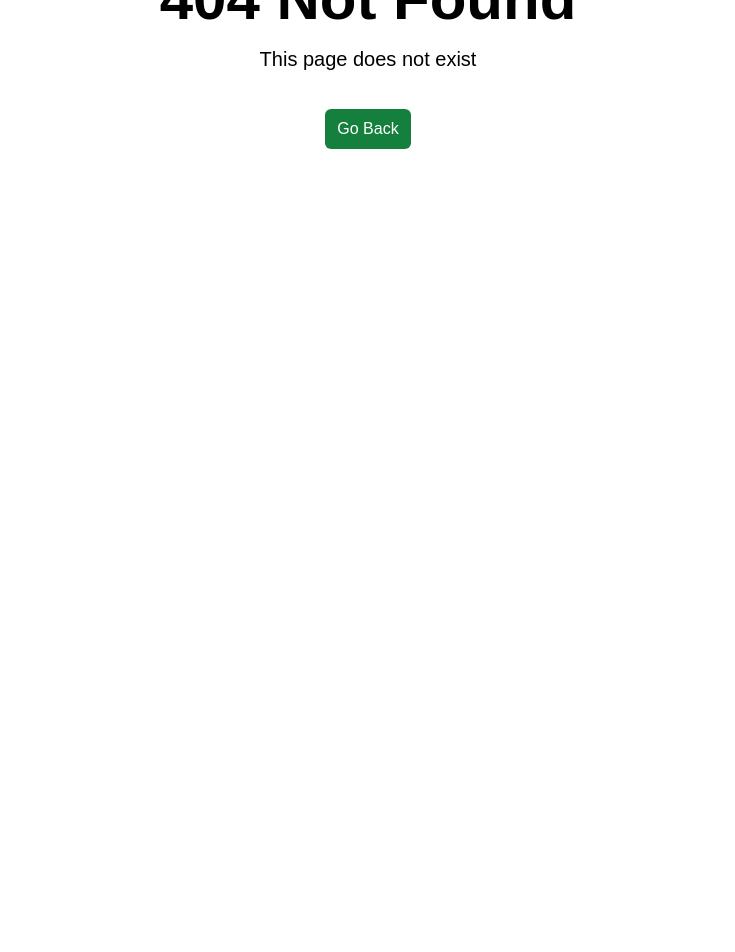
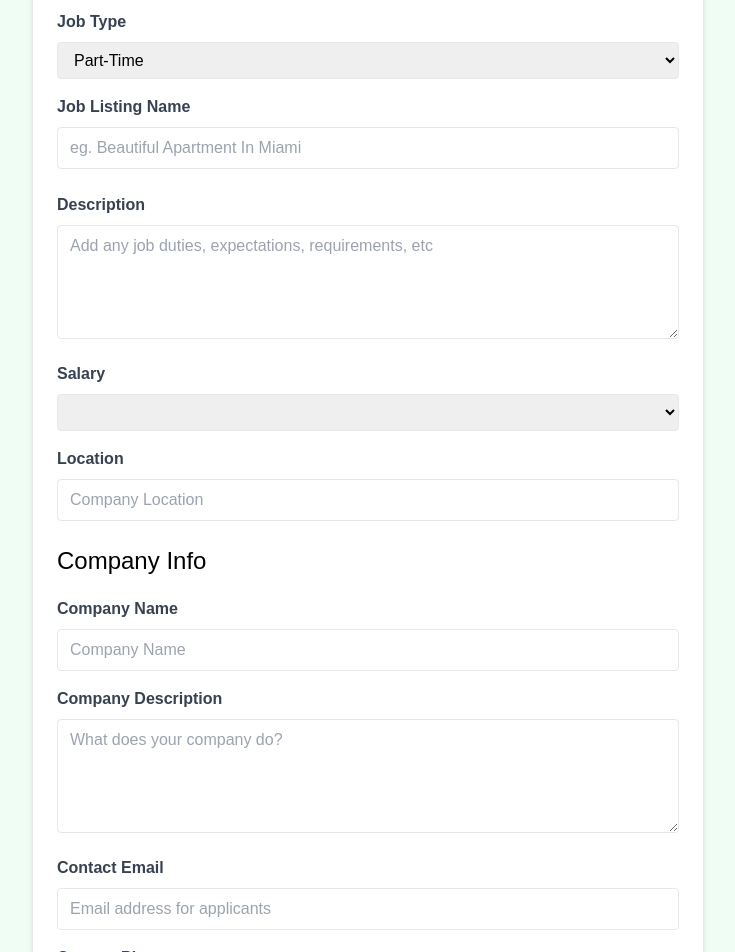
Before and after one commit to ashiqur-russel/Job-Listing, a Vue app in the folder vue-project/: page /job/add in a window 1280 px wide. Before the commit this address had no page. Shown: the part 260-1212 px from the top of the page, without its empty margins (272-1007 px from the left). Before the commit the page ends 800 px from the top, so only its background shows below. Built offline with nearby package versions, Linux system fonts and the light colour scheme.

Commit message:
Add job functionality implement

```diff
--- a/vue-project/src/jobs.json
+++ b/vue-project/src/jobs.json
@@ -83,6 +83,48 @@
         "contactEmail": "contact@ipsumlorem.com",
         "contactPhone": "555-555-5555"
       }
+    },
+    {
+      "id": "da66",
+      "title": "Jolene Willis",
+      "type": "Remote",
+      "location": "Pariatur Ex volupta",
+      "description": "Lorem veritatis sint",
+      "salary": "$80K - $90K",
+      "company": {
+        "name": "Stephenson and Dotson Traders",
+        "description": "Sunt in vel et sunt",
+        "contactEmail": "kagelo@mailinator.com",
+        "contactPhone": "+1 (709) 626-9075"
+      }
+    },
+    {
+      "id": "b328",
+      "title": "Jolene Willis",
+      "type": "Remote",
+      "location": "Pariatur Ex volupta",
+      "description": "Lorem veritatis sint",
+      "salary": "$80K - $90K",
+      "company": {
+        "name": "Stephenson and Dotson Traders",
+        "description": "Sunt in vel et sunt",
+        "contactEmail": "kagelo@mailinator.com",
+        "contactPhone": "+1 (709) 626-9075"
+      }
+    },
+    {
+      "id": "5d29",
+      "title": "Graham Ellison",
+      "type": "Part-Time",
+      "location": "Et dolores tempora t",
+      "description": "Neque cupidatat non ",
+      "salary": "$150K - $175K",
+      "company": {
+        "name": "Stafford Horn Trading",
+        "description": "Voluptatem Sed aut ",
+        "contactEmail": "gefiki@mailinator.com",
+        "contactPhone": "+1 (772) 851-7424"
+      }
     }
   ]
 }
--- a/vue-project/src/router/index.js
+++ b/vue-project/src/router/index.js
@@ -1,6 +1,8 @@
+import AddJob from "@/views/AddJob.vue";
 import Home from "@/views/Home.vue";
 import Job from "@/views/Job.vue";
 import Jobs from "@/views/Jobs.vue";
+
 import NotFound from "@/views/NotFound.vue";
 
 import { createRouter, createWebHistory } from "vue-router";
@@ -24,6 +26,11 @@
       component: Job,
     },
     {
+      path: "/job/add",
+      name: "add-job",
+      component: AddJob,
+    },
+    {
       path: "/:catchAll(.*)",
       name: "not-found",
       component: NotFound,
--- /dev/null
+++ b/vue-project/src/views/AddJob.vue
@@ -0,0 +1,212 @@
+<script setup>
+import router from "@/router";
+import axios from "axios";
+import { reactive } from "vue";
+
+const form = reactive({
+  type: "Part-Time",
+  title: "",
+  description: "",
+  salary: "",
+  location: "",
+  company: {
+    name: "",
+    description: "",
+    contactEmail: "",
+    contactPhone: "",
+  },
+});
+
+const handleSubmit = async () => {
+  const newJob = {
+    title: form.title,
+    type: form.type,
+    location: form.location,
+    description: form.description,
+    salary: form.salary,
+    company: {
+      name: form.company.name,
+      description: form.company.description,
+      contactEmail: form.company.contactEmail,
+      contactPhone: form.company.contactPhone,
+    },
+  };
+
+  try {
+    const response = await axios.post("/api/jobs", newJob);
+    router.push(`/jobs/${response.data.id}`);
+  } catch (error) {
+    console.error("Error fetching job", error);
+  }
+};
+</script>
+<template>
+  <section class="bg-green-50">
+    <div class="container m-auto max-w-2xl py-24">
+      <div
+        class="bg-white px-6 py-8 mb-4 shadow-md rounded-md border m-4 md:m-0"
+      >
+        <form @submit.prevent="handleSubmit">
+          <h2 class="text-3xl text-center font-semibold mb-6">Add Job</h2>
+
+          <div class="mb-4">
+            <label for="type" class="block text-gray-700 font-bold mb-2"
+              >Job Type</label
+            >
+            <select
+              v-model="form.type"
+              id="type"
+              name="type"
+              class="border rounded w-full py-2 px-3"
+              required
+            >
+              <option value="Full-Time">Full-Time</option>
+              <option value="Part-Time">Part-Time</option>
+              <option value="Remote">Remote</option>
+              <option value="Internship">Internship</option>
+            </select>
+          </div>
+
+          <div class="mb-4">
+            <label class="block text-gray-700 font-bold mb-2"
+              >Job Listing Name</label
+            >
+            <input
+              v-model="form.title"
+              type="text"
+              id="name"
+              name="name"
+              class="border rounded w-full py-2 px-3 mb-2"
+              placeholder="eg. Beautiful Apartment In Miami"
+              required
+            />
+          </div>
+          <div class="mb-4">
+            <label for="description" class="block text-gray-700 font-bold mb-2"
+              >Description</label
+            >
+            <textarea
+              id="description"
+              v-model="form.description"
+              name="description"
+              class="border rounded w-full py-2 px-3"
+              rows="4"
+              placeholder="Add any job duties, expectations, requirements, etc"
+            ></textarea>
+          </div>
+
+          <div class="mb-4">
+            <label for="type" class="block text-gray-700 font-bold mb-2"
+              >Salary</label
+            >
+            <select
+              id="salary"
+              v-model="form.salary"
+              name="salary"
+              class="border rounded w-full py-2 px-3"
+              required
+            >
+              <option value="Under $50K">under $50K</option>
+              <option value="$50K - $60K">$50 - $60K</option>
+              <option value="$60K - $70K">$60 - $70K</option>
+              <option value="$70K - $80K">$70 - $80K</option>
+              <option value="$80K - $90K">$80 - $90K</option>
+              <option value="$90K - $100K">$90 - $100K</option>
+              <option value="$100K - $125K">$100 - $125K</option>
+              <option value="$125K - $150K">$125 - $150K</option>
+              <option value="$150K - $175K">$150 - $175K</option>
+              <option value="$175K - $200K">$175 - $200K</option>
+              <option value="Over $200K">Over $200K</option>
+            </select>
+          </div>
+
+          <div class="mb-4">
+            <label class="block text-gray-700 font-bold mb-2"> Location </label>
+            <input
+              type="text"
+              id="location"
+              v-model="form.location"
+              name="location"
+              class="border rounded w-full py-2 px-3 mb-2"
+              placeholder="Company Location"
+              required
+            />
+          </div>
+
+          <h3 class="text-2xl mb-5">Company Info</h3>
+
+          <div class="mb-4">
+            <label for="company" class="block text-gray-700 font-bold mb-2"
+              >Company Name</label
+            >
+            <input
+              type="text"
+              id="company"
+              v-model="form.company.name"
+              name="company"
+              class="border rounded w-full py-2 px-3"
+              placeholder="Company Name"
+            />
+          </div>
+
+          <div class="mb-4">
+            <label
+              for="company_description"
+              class="block text-gray-700 font-bold mb-2"
+              >Company Description</label
+            >
+            <textarea
+              id="company_description"
+              v-model="form.company.description"
+              name="company_description"
+              class="border rounded w-full py-2 px-3"
+              rows="4"
+              placeholder="What does your company do?"
+            ></textarea>
+          </div>
+
+          <div class="mb-4">
+            <label
+              for="contact_email"
+              class="block text-gray-700 font-bold mb-2"
+              >Contact Email</label
+            >
+            <input
+              type="email"
+              id="contact_email"
+              v-model="form.company.contactEmail"
+              name="contact_email"
+              class="border rounded w-full py-2 px-3"
+              placeholder="Email address for applicants"
+              required
+            />
+          </div>
+          <div class="mb-4">
+            <label
+              for="contact_phone"
+              class="block text-gray-700 font-bold mb-2"
+              >Contact Phone</label
+            >
+            <input
+              type="tel"
+              id="contact_phone"
+              v-model="form.company.contactPhone"
+              name="contact_phone"
+              class="border rounded w-full py-2 px-3"
+              placeholder="Optional phone for applicants"
+            />
+          </div>
+
+          <div>
+            <button
+              class="bg-green-500 hover:bg-green-600 text-white font-bold py-2 px-4 rounded-full w-full focus:outline-none focus:shadow-outline"
+              type="submit"
+            >
+              Add Job
+            </button>
+          </div>
+        </form>
+      </div>
+    </div>
+  </section>
+</template>
```
